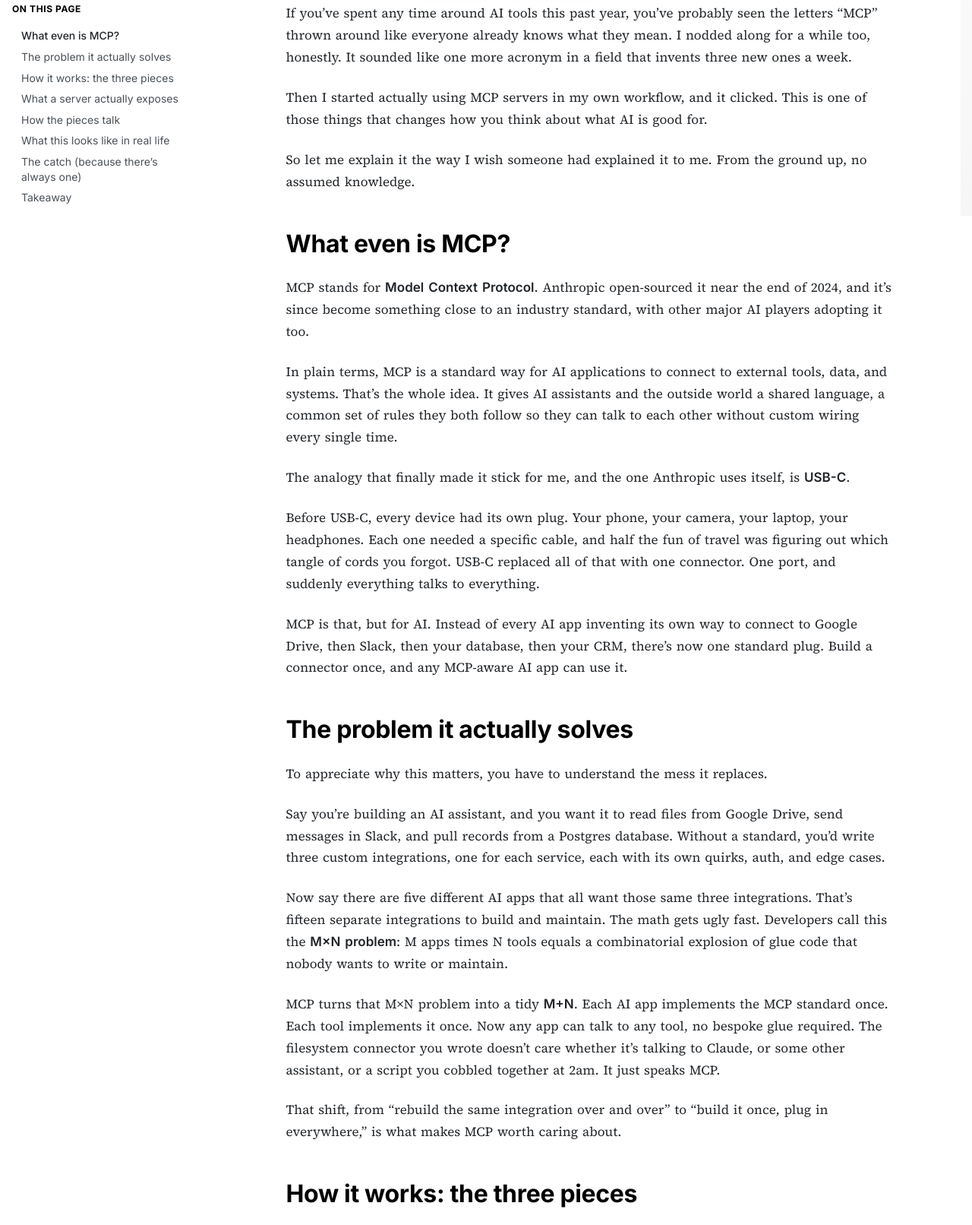
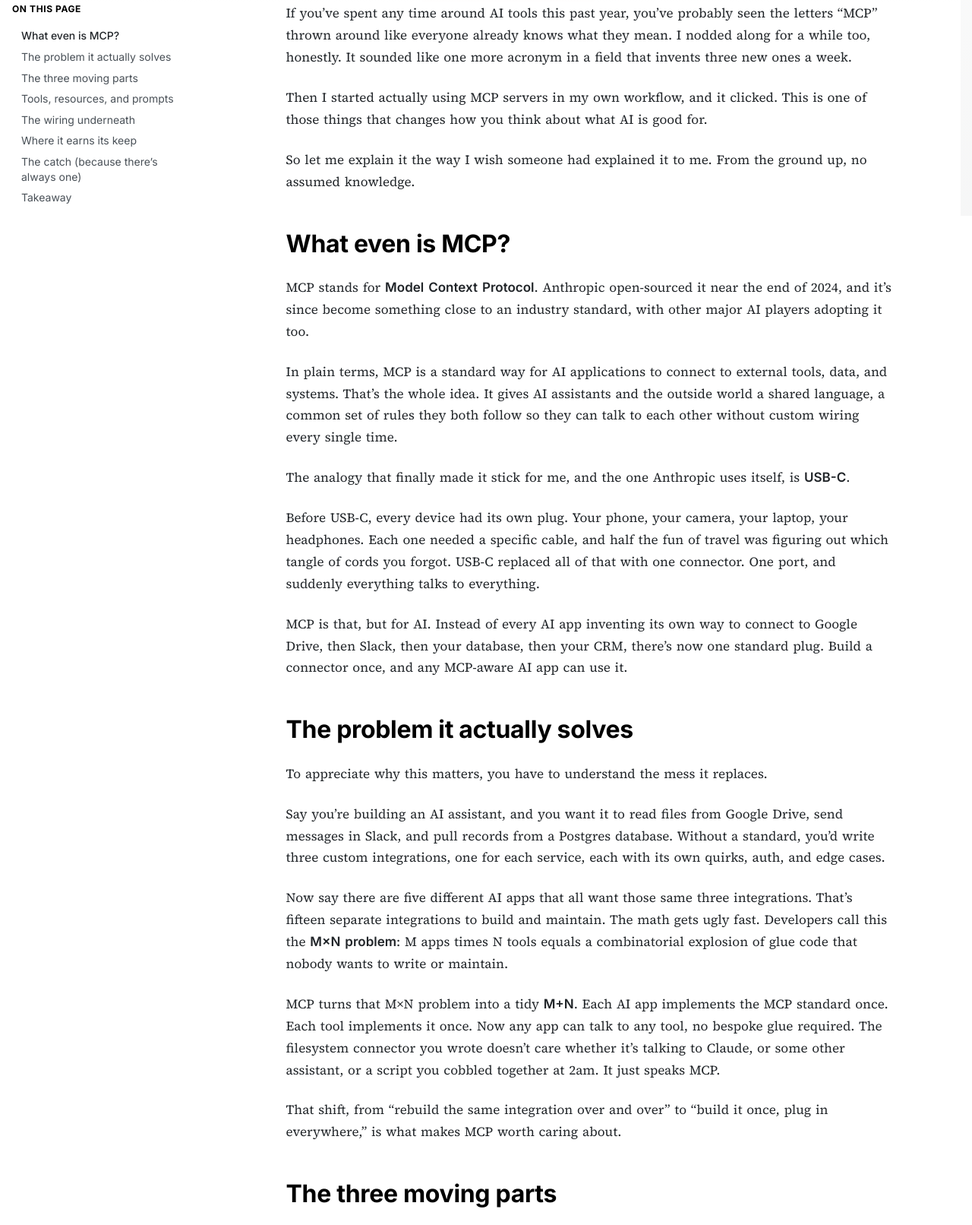
Before and after one commit to Gambinoo3005/bryan-jacinto-writing-portfolio, an Astro site: page /blogs/understanding-mcp-servers in a window 1280 px wide. Shown: the part 516-2128 px from the top of the page at 76% size. Built offline with nearby package versions, Linux system fonts and the light colour scheme; Astro itself is replaced by a stand-in of ours; some packages are replaced by stand-ins of ours.

Commit message:
content: vary MCP post section headings for rhythm

```diff
--- a/src/content/blogs/understanding-mcp-servers.md
+++ b/src/content/blogs/understanding-mcp-servers.md
@@ -40,7 +40,7 @@
 
 That shift, from "rebuild the same integration over and over" to "build it once, plug in everywhere," is what makes MCP worth caring about.
 
-## How it works: the three pieces
+## The three moving parts
 
 MCP has a simple architecture once you see the shape of it. There are three roles:
 
@@ -50,7 +50,7 @@
 
 The short version: the **host** is the application, the **client** is the connection, and the **server** is the thing on the other end offering up tools and data. A host can run several clients at once, each wired to a different server. That's how a single AI app ends up connected to your files, your calendar, and your codebase all at the same time.
 
-## What a server actually exposes
+## Tools, resources, and prompts
 
 So what does a server *give* the AI? MCP servers offer up to three kinds of things, and understanding these three is most of understanding MCP:
 
@@ -60,9 +60,9 @@
 
 Tools get most of the attention, because they're what turn a chatbot into something that can act. But resources matter just as much. They're what let an AI work from *your* actual context: your files, your data, your specifics.
 
-## How the pieces talk
+## The wiring underneath
 
-Under the hood, MCP messages are sent using **JSON-RPC 2.0**, a long-established and pleasantly boring standard for structured request and response messaging. You don't need to memorize that. The takeaway is that MCP runs on proven, well-understood plumbing.
+At the message level, MCP messages are sent using **JSON-RPC 2.0**, a long-established and pleasantly boring standard for structured request and response messaging. You don't need to memorize that. The takeaway is that MCP runs on proven, well-understood plumbing.
 
 There are two main ways a host and server connect:
 
@@ -88,7 +88,7 @@
 
 That's the host being told: "start this server, point it at my Documents folder, and let the AI use it." Once it's connected, the assistant can read and work with those files directly. No copy-pasting, no uploading the same document for the fifth time.
 
-## What this looks like in real life
+## Where it earns its keep
 
 This stopped being abstract for me the moment I connected a few servers to my own setup.
 
```
